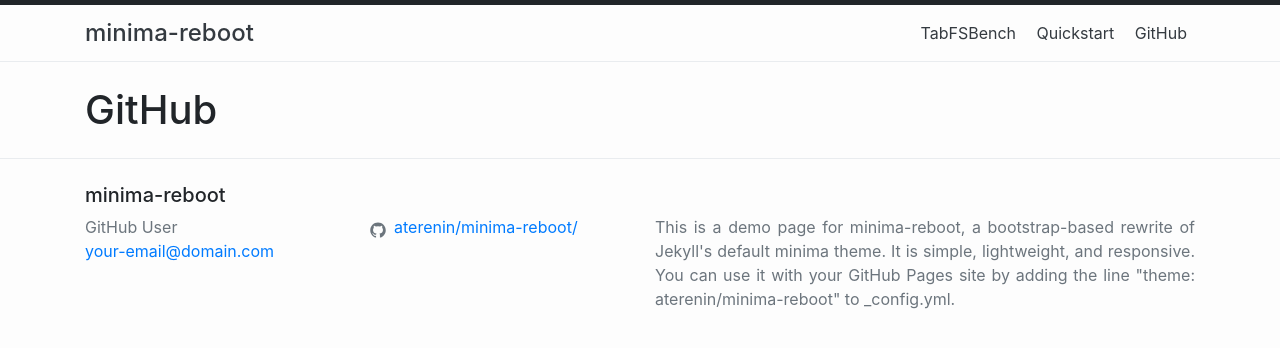
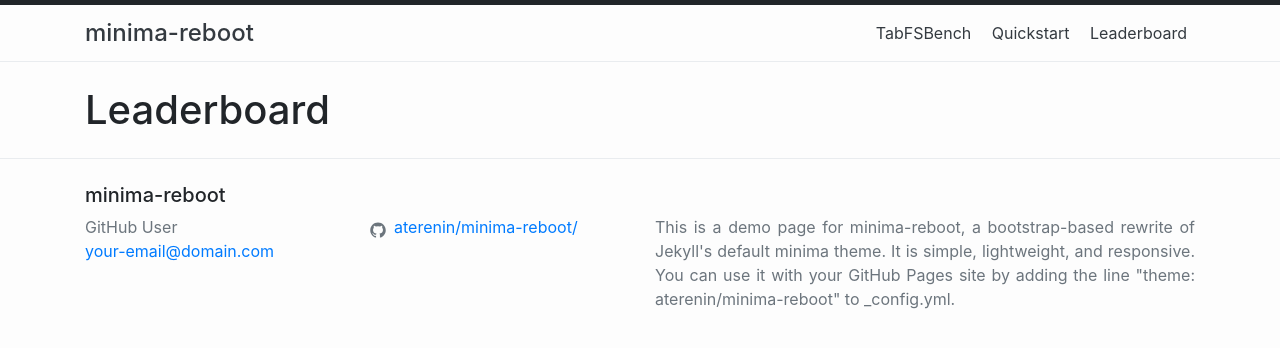
Before and after one commit to ClementCheng0217/Tab-index, a Jekyll site: the page built from github.md, in a window 1280 px wide. Shown: the top 348 px of the page. Built offline with Jekyll 4.4.1, drawn with Linux system fonts in a browser that asks for light colours; our own code applies the rules of GitHub Pages for plain Markdown files.

Commit message:
Update github.md

```diff
--- a/github.md
+++ b/github.md
@@ -1,5 +1,5 @@
 ---
-title: GitHub
-redirect_to:
-  - http://www.github.com/aterenin/minima-reboot/
+layout: page
+title: Leaderboard
+permalink: /board/
 ---
```
